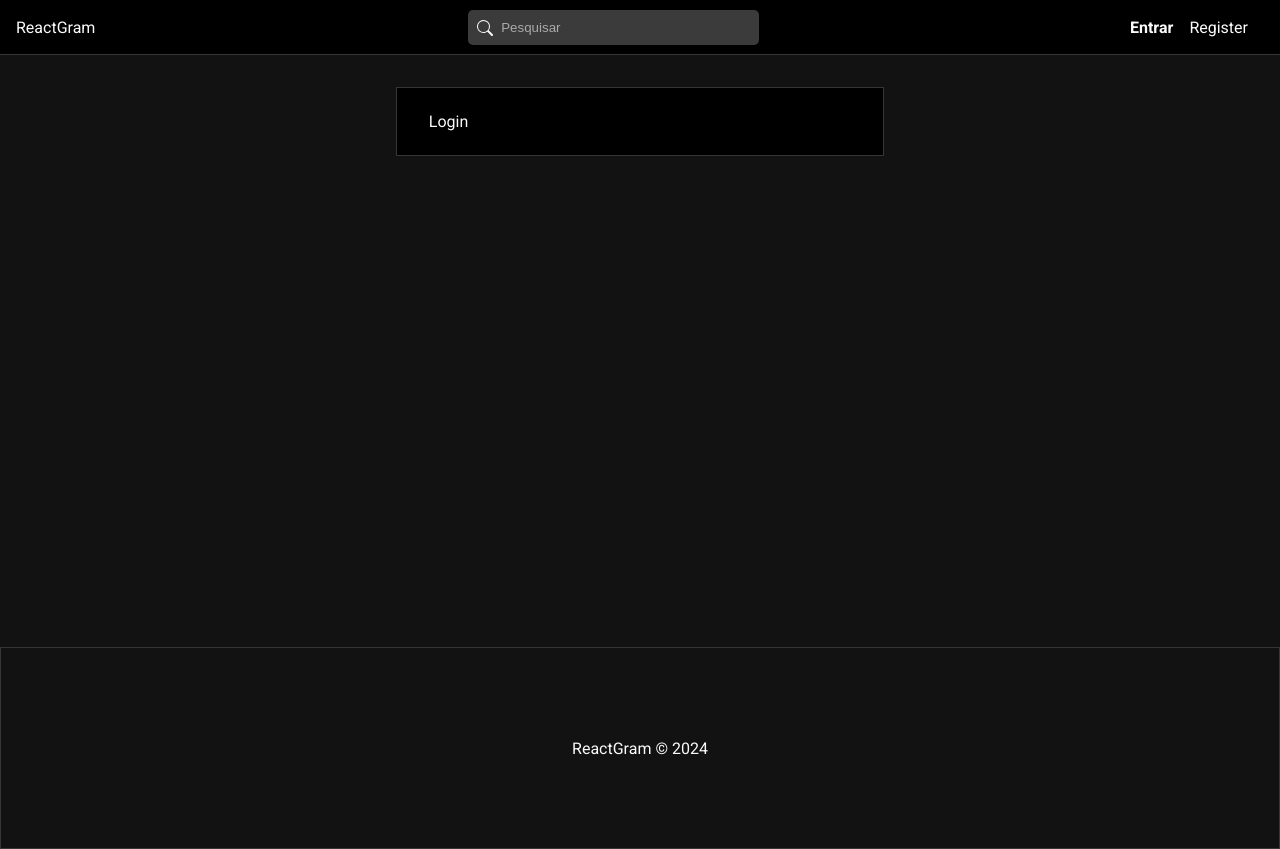
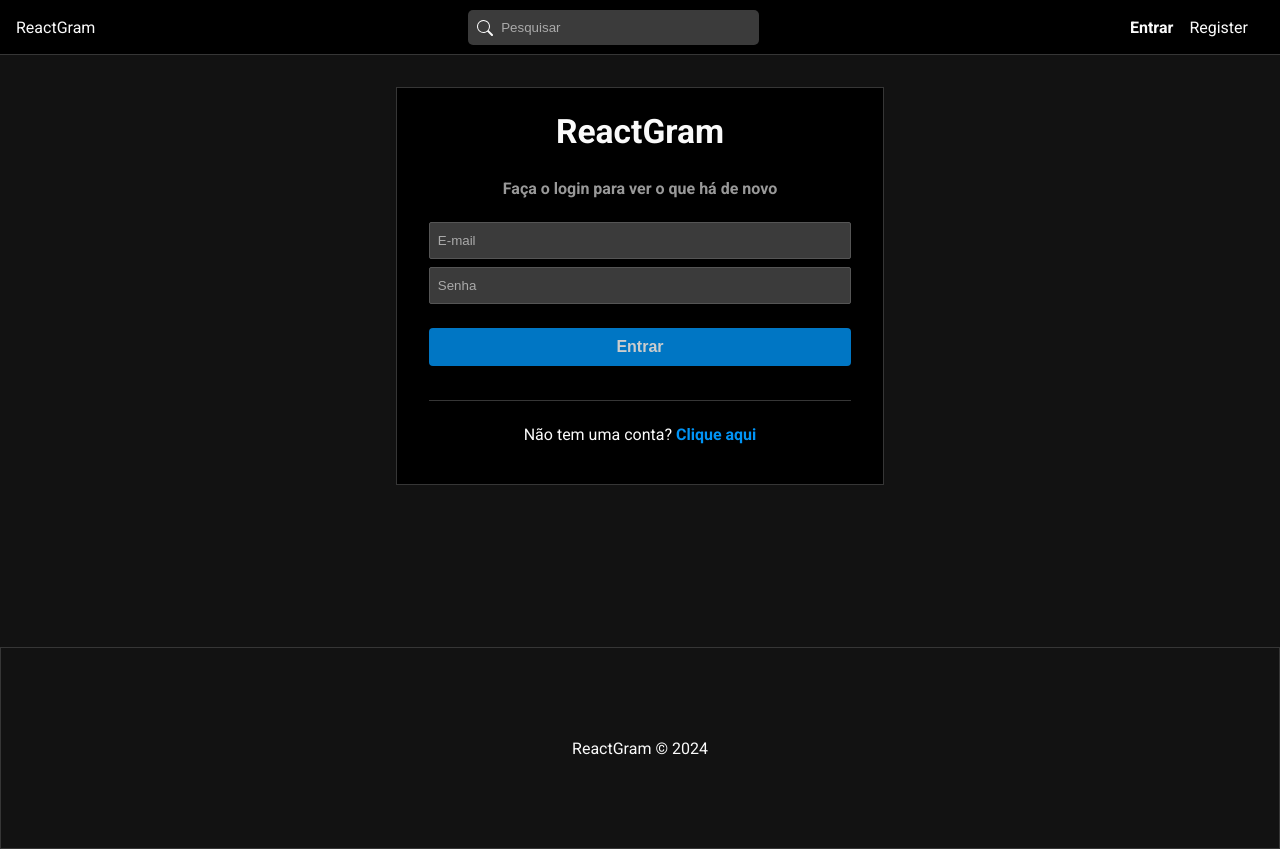
Before and after one commit to cristian-eds/reactgram, a React (Create React App) app in the folder frontend/: page /login in a window 1280 px wide. Built offline with nearby package versions, Linux system fonts and the light colour scheme.

Commit message:
Estrutura page Login

```diff
--- a/frontend/src/pages/Auth/Login.js
+++ b/frontend/src/pages/Auth/Login.js
@@ -1,10 +1,37 @@
 import './Auth.css'
+
+// components
+import { Link } from 'react-router-dom'
+import Message from '../../components/Message'
+
+// hooks
+import { useState, useEffect } from 'react'
+import { useSelector, useDispatch } from 'react-redux'
+
+// redux
 
 import React from 'react'
 
 const Login = () => {
+
+  const [email, setEmail] = useState("");
+  const [password, setPassword] = useState("");
+
+  const handleSubmit = (e) => {
+    e.preventDefault();
+  }
+
   return (
-    <div id='login'>Login</div>
+    <div id='login'>
+      <h2>ReactGram</h2>
+      <p className="subtitle">Faça o login para ver o que há de novo</p>
+      <form onSubmit={handleSubmit}>
+        <input type="text" placeholder='E-mail' value={email || ""} onChange={(e) => setEmail(e.target.value)}/>
+        <input type="password" placeholder='Senha' value={password || ""} onChange={(e) => setPassword(e.target.value)}/>
+        <input type="submit" value="Entrar" />
+      </form>
+      <p>Não tem uma conta? <Link to="/register">Clique aqui</Link> </p>
+    </div>
   )
 }
 
```
